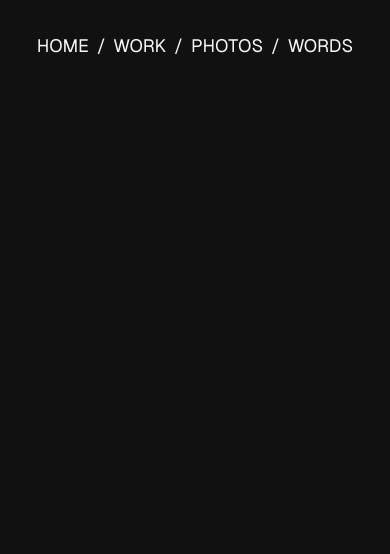
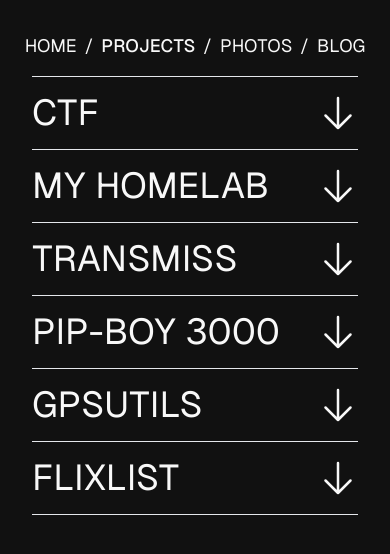
Before and after one commit to cbarkr/portfolio, a Vue app: page /projects in a window 390 px wide. Shown: the top 554 px of the page. Built offline with nearby package versions, Linux system fonts and the light colour scheme.

Commit message:
words -> blog, work -> projects, add homelab + ctf as projects

```diff
--- a/src/components/Nav.vue
+++ b/src/components/Nav.vue
@@ -11,7 +11,7 @@ import { RouterLink } from 'vue-router'
       class="text-lg font-light flex flex-row gap-2"
     >
       <router-link
-        v-if="item.title !== 'words'"
+        v-if="item.title !== 'blog'"
         :to="item.route"
         class="hover:bg-whiteish hover:text-blackish hover:no-underline"
       >
@@ -24,7 +24,7 @@ import { RouterLink } from 'vue-router'
       </router-link>
       <a v-else href="https://blog.cbarkr.com" class="hover:bg-whiteish hover:text-blackish hover:no-underline">
         <!--
-          Blog / words is hosted as a separate project, and thus cannot be routed to the same way.
+          Blog is hosted as a separate project, and thus cannot be routed to the same way.
           This here is a bit of a workaround (using an <a> and adding a trailing slash) to make sure we route to the other project.
         -->
         <div v-if="item.title === $route.name" class="font-medium">
@@ -50,16 +50,16 @@ export default {
           title: 'home'
         },
         {
-          route: '/work',
-          title: 'work'
+          route: '/projects',
+          title: 'projects'
         },
         {
           route: '/photos',
           title: 'photos'
         },
         {
-          route: '/words',
-          title: 'words'
+          route: '/blog',
+          title: 'blog'
         }
       ]
     }
--- a/src/pages/Home.vue
+++ b/src/pages/Home.vue
@@ -30,11 +30,11 @@ import { RouterLink } from 'vue-router'
     </div>
 
     <!-- Project header -->
-    <router-link to="/work">
+    <router-link to="/projects">
       <div
         class="flex flex-row justify-between hover:bg-whiteish hover:text-blackish hover:no-underline"
       >
-        <div class="text-4xl md:text-5xl lg:text-6xl">WORK</div>
+        <div class="text-4xl md:text-5xl lg:text-6xl">PROJECTS</div>
         <!-- Arrow up right -->
         <svg
           xmlns="http://www.w3.org/2000/svg"
@@ -77,12 +77,12 @@ import { RouterLink } from 'vue-router'
       </div>
     </router-link>
 
-    <!-- Words header -->
+    <!-- Blog header -->
     <a href="https://blog.cbarkr.com">
       <div
         class="flex flex-row justify-between hover:bg-whiteish hover:text-blackish hover:no-underline"
       >
-        <div class="text-4xl md:text-5xl lg:text-6xl">WORDS</div>
+        <div class="text-4xl md:text-5xl lg:text-6xl">BLOG</div>
         <!-- Arrow down right -->
         <svg
           xmlns="http://www.w3.org/2000/svg"
--- a/src/pages/Work.vue
+++ b/src/pages/Projects.vue
@@ -115,17 +115,48 @@
 </template>
 
 <script>
+import ctfImageURL from '../assets/images/projects/ctf/picoCTF2025.png'
+import homelabImageURL from '../assets/images/projects/homelab/homelab_rice.png'
 import transmissImageURL from '../assets/images/projects/transmiss/transmiss2.png'
 import pipboyImageURL from '../assets/images/projects/pipboy/pipboy1.jpg'
 import gpsutilsImageURL from '../assets/images/projects/gpsutils/gpsutils2.png'
 import flixlistImageURL from '../assets/images/projects/flixlist/flixlist1.png'
 
 export default {
-  name: 'WorkPage',
+  name: 'ProjectsPage',
   data() {
     return {
       activeContent: new Set(),
       content: [
+        {
+          name: 'CTF',
+          id: 'ctf',
+          heading: `
+            is my latest obsession.
+          `,
+          description: `
+            Member of defpwn, SFU Cybersecurity Club's CTF team.
+          `,
+          links: {
+            site: 'https://blog.cbarkr.com/tags/ctf',
+            project: 'https://github.com/cbarkr/ctf'
+          },
+          image: ''
+        },
+        {
+          name: 'My Homelab',
+          id: 'homelab',
+          heading: `
+            is a safe place for me to make, break, dissect, and play with technologies.
+          `,
+          description: `
+            Debian server running Podman containers for self-hosted services, managed with Cockpit.
+          `,
+          links: {
+            site: 'https://blog.cbarkr.com/homelab/'
+          },
+          image: ''
+        },
         {
           name: 'Transmiss',
           id: 'transmiss',
@@ -191,6 +222,12 @@ export default {
       const img = new Image()
 
       switch (c.id) {
+        case 'ctf':
+          img.src = ctfImageURL
+          break
+        case 'homelab':
+          img.src = homelabImageURL
+          break
         case 'transmiss':
           img.src = transmissImageURL
           break
--- a/src/router/routes.js
+++ b/src/router/routes.js
@@ -7,9 +7,9 @@ const routes = [
     component: Home
   },
   {
-    path: '/work',
-    name: 'work',
-    component: () => import(/* webpackChunkName: "work" */ '../pages/Work.vue')
+    path: '/projects',
+    name: 'projects',
+    component: () => import(/* webpackChunkName: "projects" */ '../pages/Projects.vue')
   },
   {
     path: '/photos',
```
Also changed, not shown: src/assets/images/projects/ctf/picoCTF2025.png (added), src/assets/images/projects/homelab/homelab_rice.png (added).
